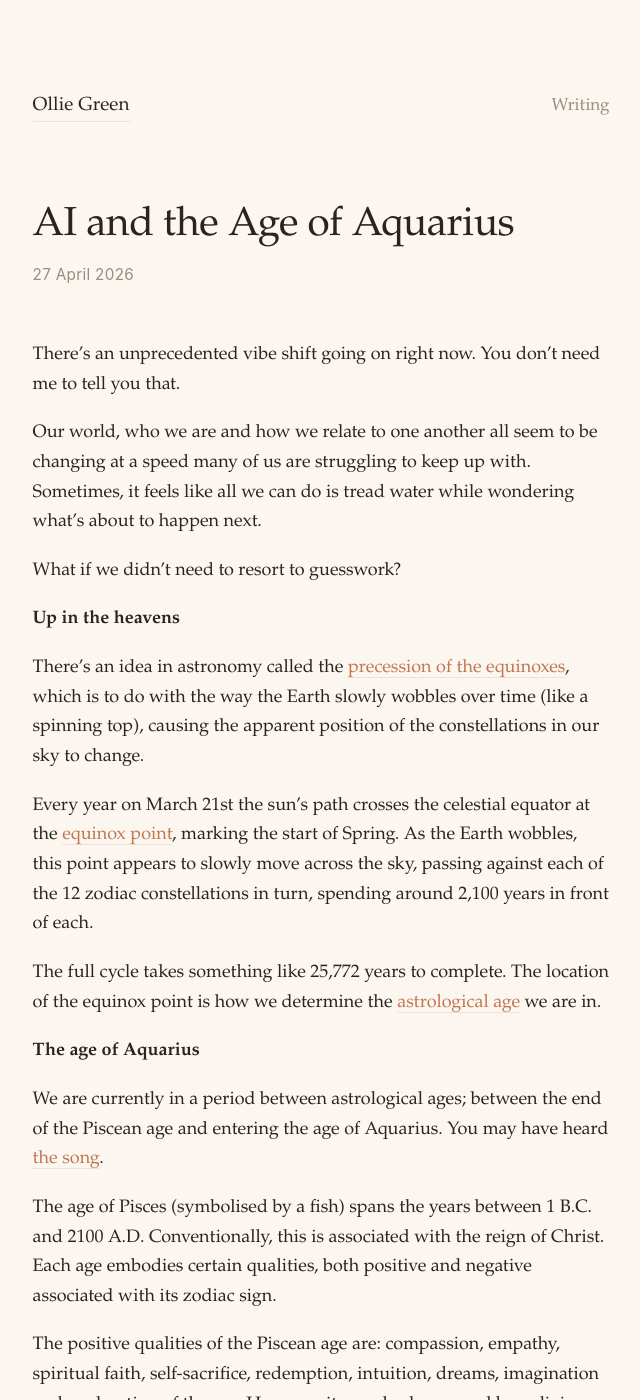
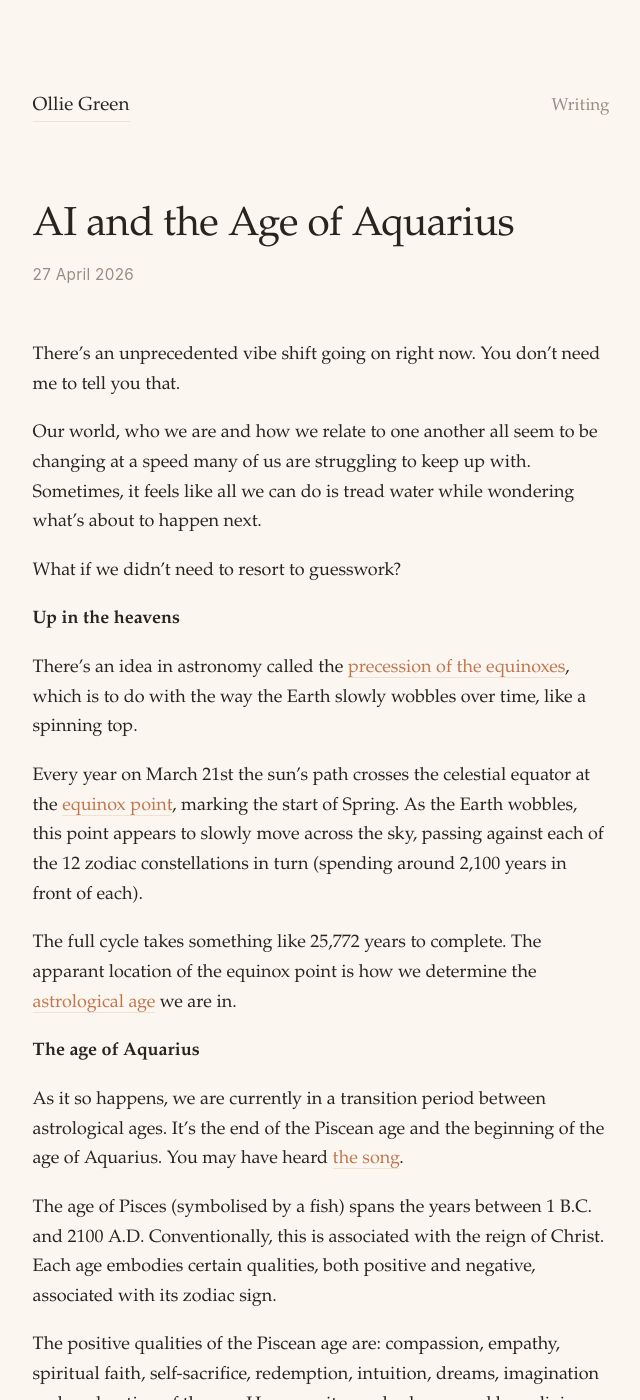
Before and after one commit to OliverEGreen/OliverEGreen.github.io, a Jekyll site: the page built from _posts/2026-04-27-AI-and-the-Age-of-Aquarius.md, in a window 1280 px wide and 1400 px high. Shown: the whole window, without its empty margins (319-959 px from the left). Built offline with Jekyll 4.4.1, drawn with Linux system fonts in a browser that asks for light colours.

Commit message:
Update 2026-04-27-AI-and-the-Age-of-Aquarius.md

```diff
--- a/_posts/2026-04-27-AI-and-the-Age-of-Aquarius.md
+++ b/_posts/2026-04-27-AI-and-the-Age-of-Aquarius.md
@@ -11,17 +11,17 @@ What if we didn't need to resort to guesswork?
 
 **Up in the heavens**
 
-There's an idea in astronomy called the [precession of the equinoxes](https://en.wikipedia.org/wiki/Axial_precession), which is to do with the way the Earth slowly wobbles over time (like a spinning top), causing the apparent position of the constellations in our sky to change.
+There's an idea in astronomy called the [precession of the equinoxes](https://en.wikipedia.org/wiki/Axial_precession), which is to do with the way the Earth slowly wobbles over time, like a spinning top.
 
-Every year on March 21st the sun's path crosses the celestial equator at the [equinox point](https://en.wikipedia.org/wiki/Equinox_(celestial_coordinates)), marking the start of Spring. As the Earth wobbles, this point appears to slowly move across the sky, passing against each of the 12 zodiac constellations in turn, spending around 2,100 years in front of each.
+Every year on March 21st the sun's path crosses the celestial equator at the [equinox point](https://en.wikipedia.org/wiki/Equinox_(celestial_coordinates)), marking the start of Spring. As the Earth wobbles, this point appears to slowly move across the sky, passing against each of the 12 zodiac constellations in turn  (spending around 2,100 years in front of each).
 
-The full cycle takes something like 25,772 years to complete. The location of the equinox point is how we determine the [astrological age](https://en.wikipedia.org/wiki/Astrological_age) we are in.
+The full cycle takes something like 25,772 years to complete. The apparant location of the equinox point is how we determine the [astrological age](https://en.wikipedia.org/wiki/Astrological_age) we are in.
 
 **The age of Aquarius**
 
-We are currently in a period between astrological ages; between the end of the Piscean age and entering the age of Aquarius. You may have heard [the song](https://www.youtube.com/watch?v=kjxSCAalsBE).
+As it so happens, we are currently in a transition period between astrological ages. It's the end of the Piscean age and the beginning of the age of Aquarius. You may have heard [the song](https://www.youtube.com/watch?v=kjxSCAalsBE).
 
-The age of Pisces (symbolised by a fish) spans the years between 1 B.C. and 2100 A.D. Conventionally, this is associated with the reign of Christ. Each age embodies certain qualities, both positive and negative associated with its zodiac sign.
+The age of Pisces (symbolised by a fish) spans the years between 1 B.C. and 2100 A.D. Conventionally, this is associated with the reign of Christ. Each age embodies certain qualities, both positive and negative, associated with its zodiac sign.
 
 The positive qualities of the Piscean age are: compassion, empathy, spiritual faith, self-sacrifice, redemption, intuition, dreams, imagination and exploration of the sea. However, it can also be marred by: religious dogma, guilt, fear, persecution, addiction, manipulation and tribalism. Some call it 'the Age of Faith'.
 
```
